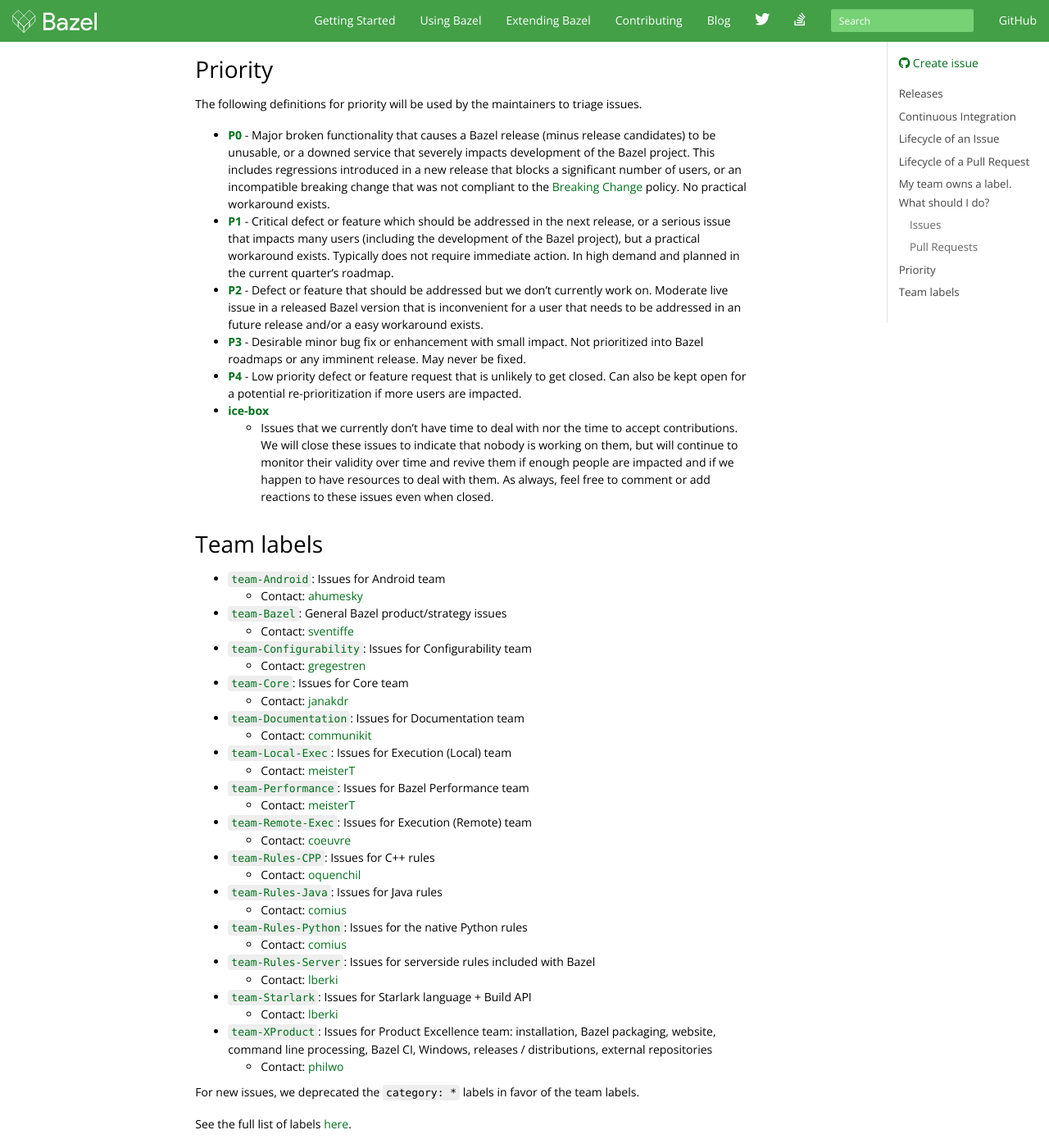
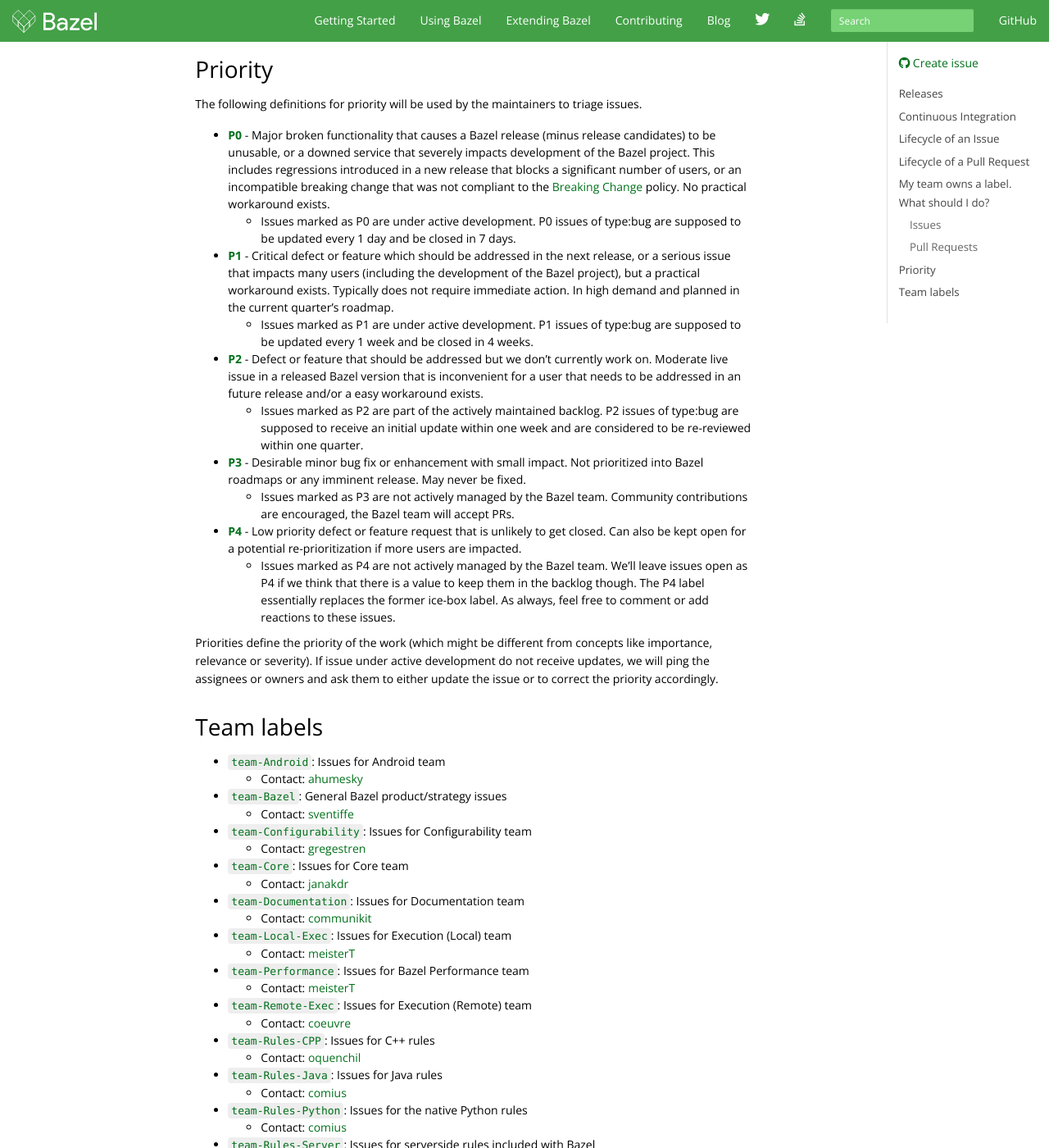
Before and after one commit to bazelbuild/bazel-website, a Jekyll site: the page built from maintaining/maintainers-guide.md, in a window 1280 px wide and 1400 px high, scrolled down 2289 px. Shown: the whole window at 82% size. Built offline with Jekyll 4.4.1, drawn with Linux system fonts in a browser that asks for light colours; nearby versions of some CDN libraries; library files that are not in the unit come from our copies; comment, search, counter and statistics services are not loaded; the table of contents is made by our own code.

Commit message:
Updated priority section

```diff
--- a/maintaining/maintainers-guide.md
+++ b/maintaining/maintainers-guide.md
@@ -142,28 +142,39 @@
   compliant to the [Breaking
   Change](https://docs.google.com/document/d/1q5GGRxKrF_mnwtaPKI487P8OdDRh2nN7jX6U-FXnHL0/edit?pli=1#heading=h.ceof6vpkb3ik)
   policy. No practical workaround exists.
+  * Issues marked as P0 are under active development. P0 issues of type:bug
+  are supposed to be updated every 1 day and be closed in 7 days.
 * [**P1**](https://github.com/bazelbuild/bazel/labels/P1) - Critical defect or
   feature which should be addressed in the next release, or a serious issue that
   impacts many users (including the development of the Bazel project), but a
   practical workaround exists. Typically does not require immediate action. In
   high demand and planned in the current quarter's roadmap.
+  * Issues marked as P1 are under active development. P1 issues of type:bug
+  are supposed to be updated every 1 week and be closed in 4 weeks.
 * [**P2**](https://github.com/bazelbuild/bazel/labels/P2) - Defect or feature
   that should be addressed but we don't currently work on. Moderate live issue
   in a released Bazel version that is inconvenient for a user that needs to be
   addressed in an future release and/or a easy workaround exists.
+  * Issues marked as P2 are part of the actively maintained backlog. P2 issues
+  of type:bug are supposed to receive an initial update within one week and are
+  considered to be re-reviewed within one quarter.
 * [**P3**](https://github.com/bazelbuild/bazel/labels/P3) - Desirable minor bug
   fix or enhancement with small impact. Not prioritized into Bazel roadmaps or
   any imminent release. May never be fixed.
+  * Issues marked as P3 are not actively managed by the Bazel team.
+  Community contributions are encouraged, the Bazel team will accept PRs.
 * [**P4**](https://github.com/bazelbuild/bazel/labels/P4) - Low priority defect
   or feature request that is unlikely to get closed. Can also be kept open for a
   potential re-prioritization if more users are impacted.
-* [**ice-box**](https://github.com/bazelbuild/bazel/issues?q=label%3Aice-box+is%3Aclosed)
-  - Issues that we currently don't have time to deal with nor the
-  time to accept contributions. We will close these issues to indicate that
-  nobody is working on them, but will continue to monitor their validity over
-  time and revive them if enough people are impacted and if we happen to have
-  resources to deal with them. As always, feel free to comment or add reactions
-  to these issues even when closed.
+  * Issues marked as P4 are not actively managed by the Bazel team.
+  We'll leave issues open as P4 if we think that there is a value to keep them
+  in the backlog though. The P4 label essentially replaces the former ice-box
+  label. As always, feel free to comment or add reactions to these issues.
+
+Priorities define the priority of the work (which might be different from
+concepts like importance, relevance or severity). If issue under active development
+do not receive updates, we will ping the assignees or owners and ask them to either
+update the issue or to correct the priority accordingly.
 
 ## Team labels
 
```
